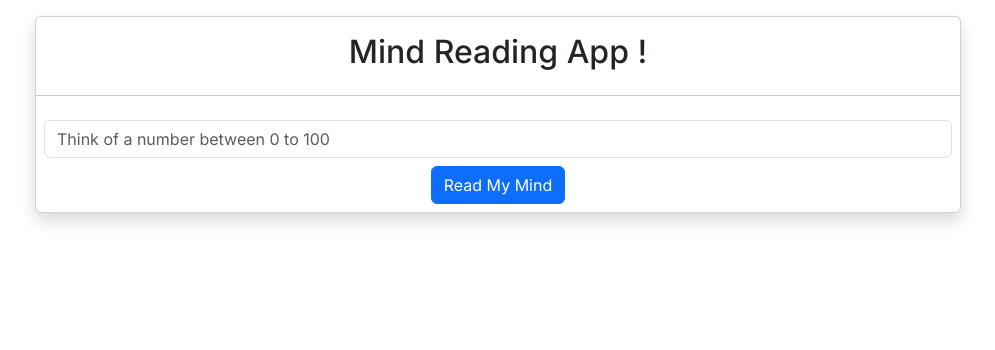
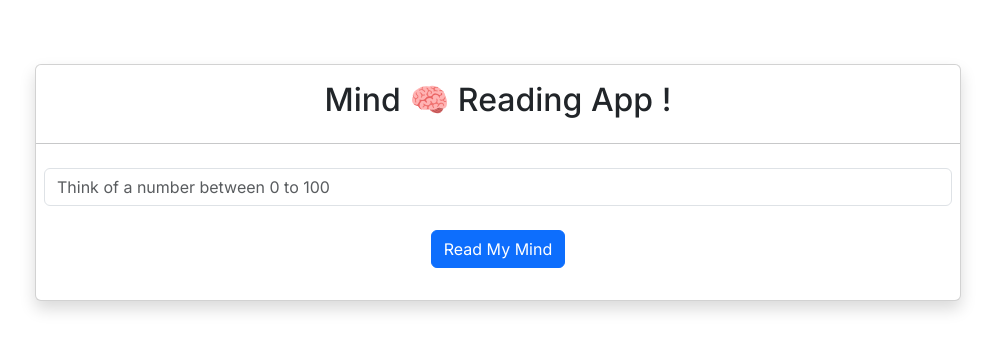
Before and after one commit to swapnilmanew/mind-reading-app, a plain HTML site: page index.html in a window 1280 px wide. Shown: the whole page, without its empty margins (142-1137 px from the left). Drawn offline with nearby package versions, Linux system fonts and the light colour scheme.

Commit message:
Update index.html

```diff
--- a/index.html
+++ b/index.html
@@ -24,11 +24,11 @@
     </style>
   </head>
   <body>
-    <div class="container">
+    <div class="container mt-5">
       <div class="row">
         <div class="col-12 col-sm-12 col-md-10 mx-auto my-3">
           <div class="card text-center shadow">
-            <h2 class="mt-3">Mind Reading App !</h2>
+            <h2 class="mt-3">Mind 🧠 Reading App !</h2>
             <hr />
             <div class="p-2">
               <input
@@ -40,7 +40,7 @@
               <div id="error" class="my-1 d-none">
                 <small class="bg-light p-2"></small>
               </div>
-              <button class="btn btn-primary mt-2" onclick="read()">
+              <button class="btn btn-primary my-4" onclick="read()">
                 Read My Mind
               </button>
             </div>
@@ -89,7 +89,7 @@
             'Scanning Brainwaves...🙄';
           setTimeout(() => {
             document.getElementById('main_heading').textContent =
-              'Frying Brain...🧠';
+              'Frying Brain...🧠😁';
             setTimeout(() => {
               document.getElementById('main_heading').textContent =
                 'Decoding Neural Patterns... 🤖';
```
